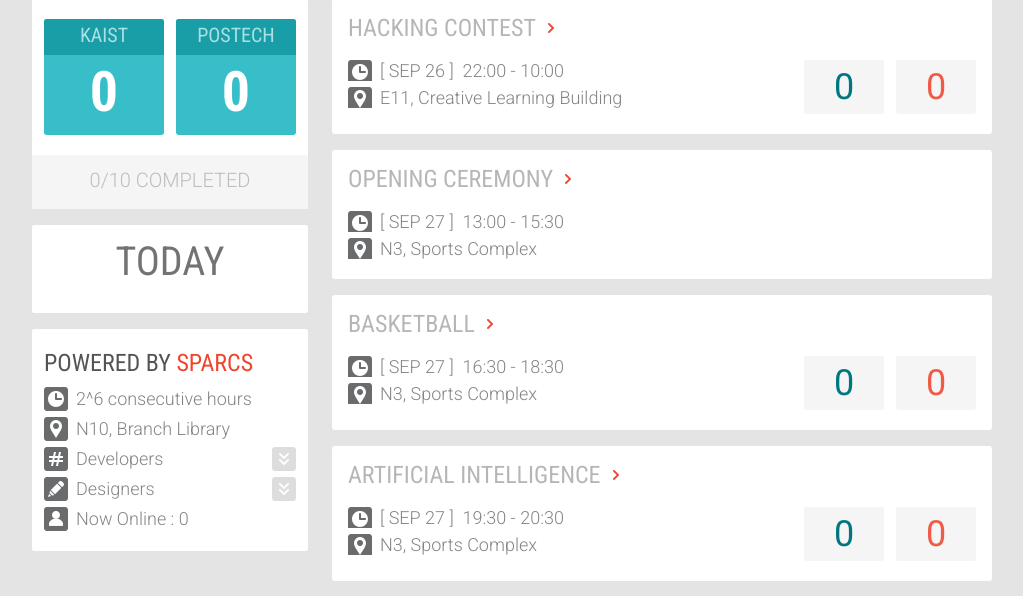
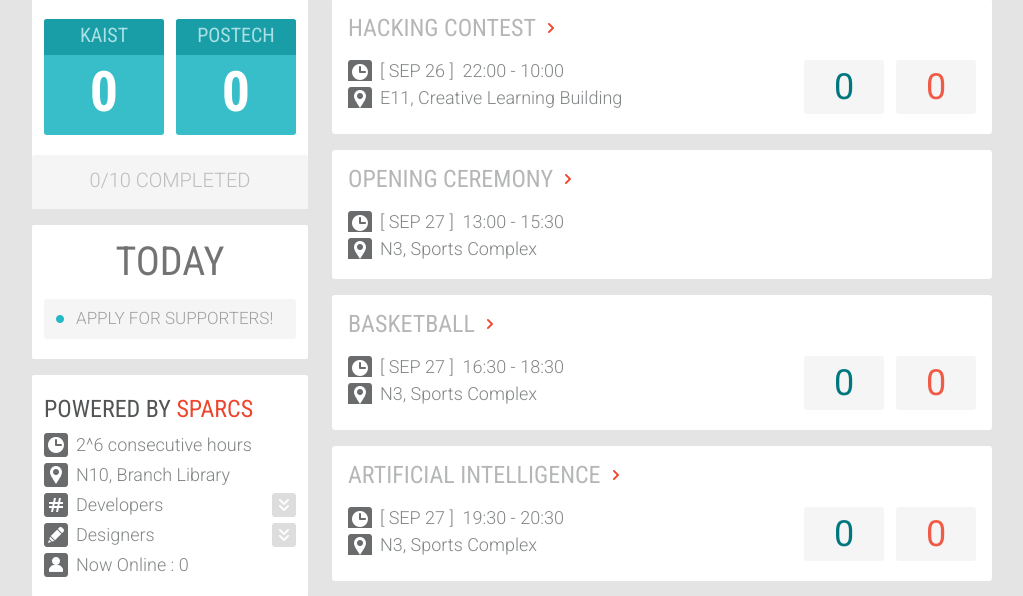
Before and after one commit to sparcs-kaist/sciwar, a Django app: page / in a window 1280 px wide. Shown: the part 95-691 px from the top of the page, without its empty margins (128-1151 px from the left). Run offline with Django 3.2, Linux system fonts and the light colour scheme; data comes from the database, SQL or seed files in the repository; data that the repository does not hold is empty; parts of the project's set-up code (start-up, migrations or seed data) failed here and were passed over; some libraries are stand-ins or nearby versions.

Commit message:
main page link to /board/

```diff
--- a/sciwar/main/static/css/index.css
+++ b/sciwar/main/static/css/index.css
@@ -26,6 +26,7 @@
 	-webkit-border-radius:3px;
 	margin:0px auto 6px auto;
 	padding-left:32px;
+    list-style-type: none;
 }
 #option section.today-schedule .list li h4{
 	font-family:"Roboto", "Nanum Gothic", sans-serif;
@@ -38,6 +39,17 @@
 	max-width:164px;
 	text-overflow:ellipsis;
 	white-space:nowrap;
+}
+#option section.today-schedule .list li a {
+    font-family: "Roboto", "Nanum Gothic", sans-serif;
+    font-size: 17px;
+    line-height: 39px;
+    font-weight: 300;
+    color: #a1a0a0;
+    text-transform: uppercase;
+    float: left;
+    max-width: 234px;
+    white-space: nowrap;
 }
 #option section.today-schedule .list li p{
 	font-family:"Roboto", "Nanum Gothic", sans-serif;
--- a/sciwar/main/templates/index.html
+++ b/sciwar/main/templates/index.html
@@ -19,6 +19,9 @@
     <section class="today-schedule">
         <h2>TODAY</h2>
         <ul class="list">
+            <li class="now">
+                <a href="/board/">Apply for Supporters!</a>
+            </li>
             {% for event in today_events %}
             <li{% if event in live %} class="now"{% endif %}>
                 <h4>{{ event.name }}</h4>
```
